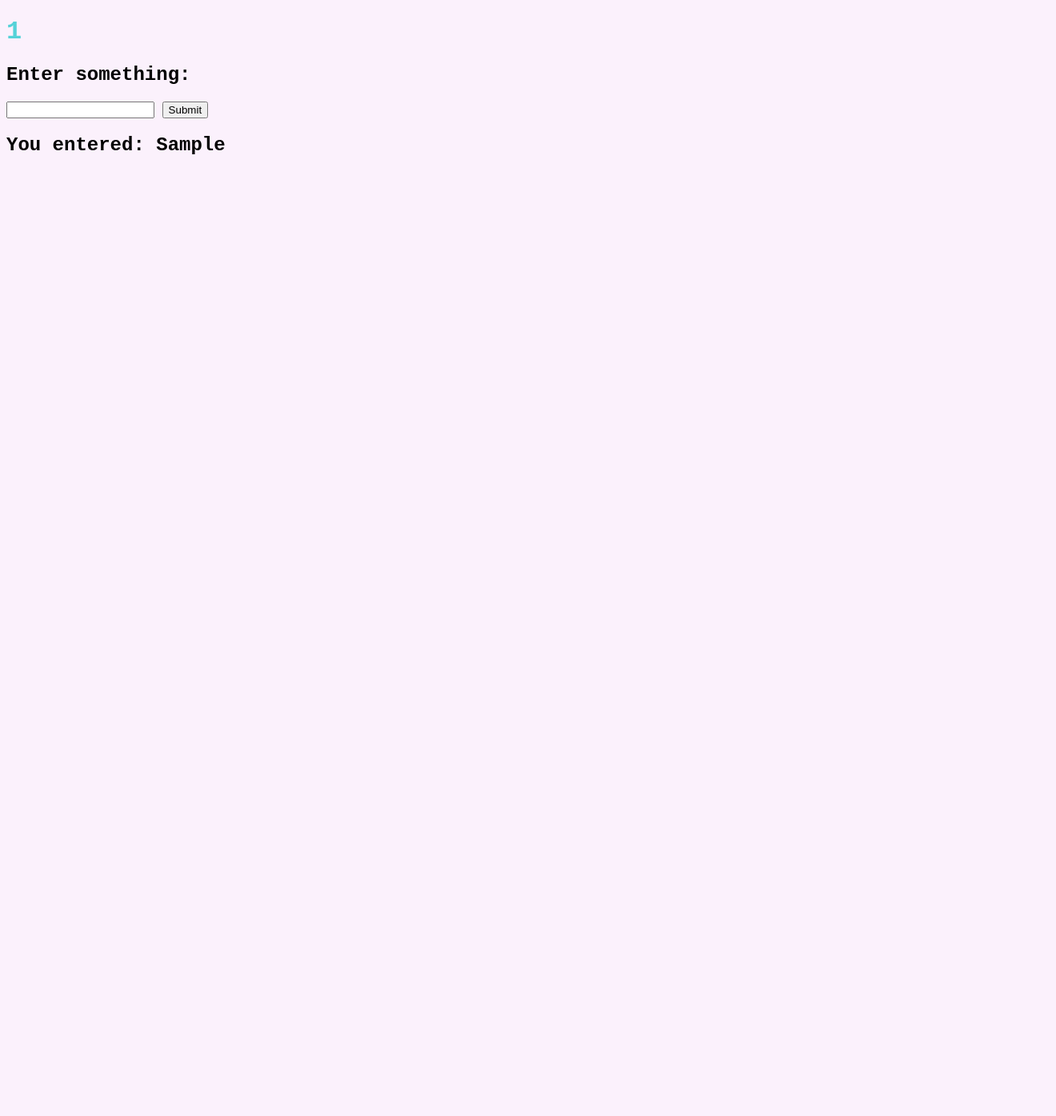
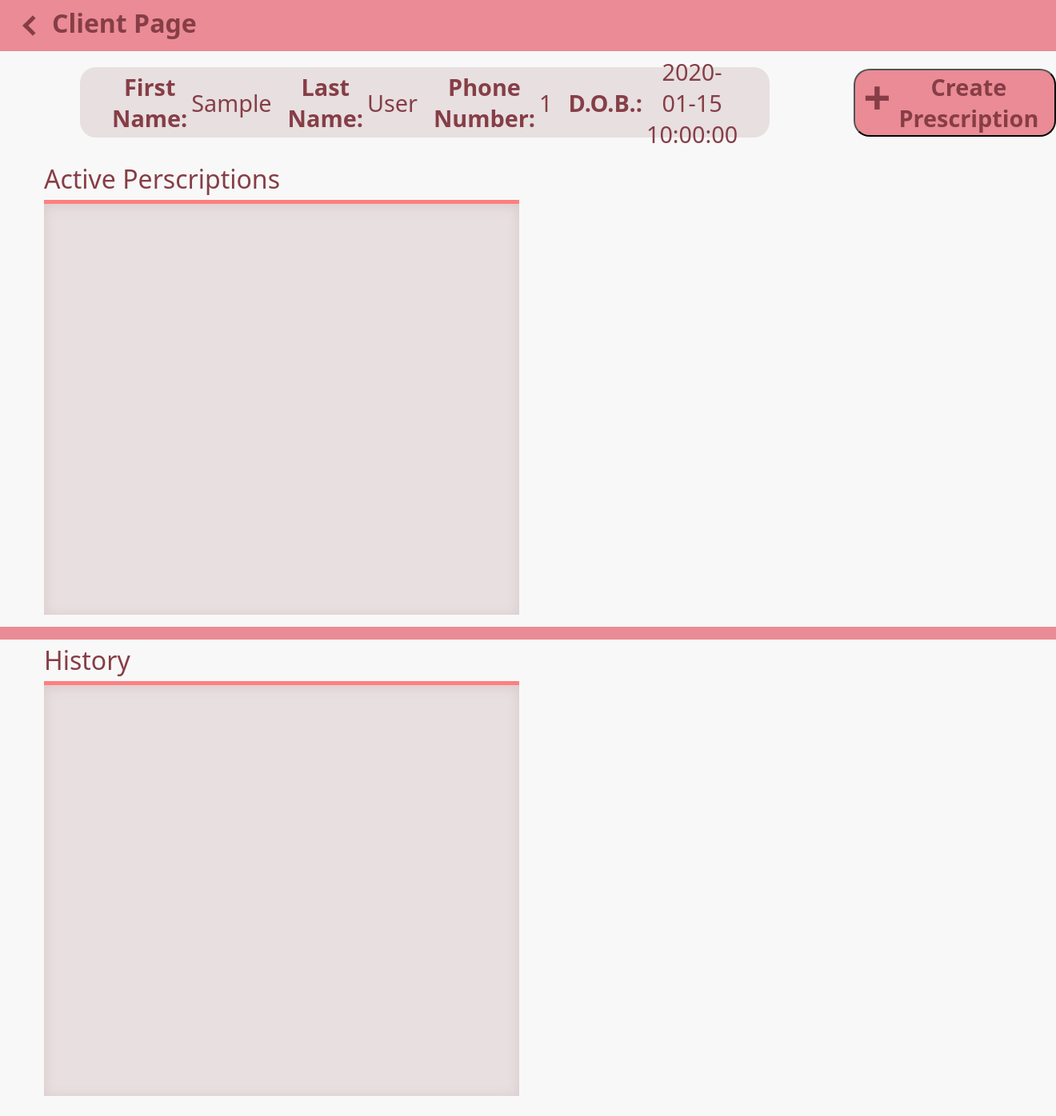
Before and after one commit to trevorwh113/Web_Dev_QA_Project, a Flask app: template app/templates/client_pres_page.html in a window 1320 px wide. Shown: the whole page at 80% size. Before the commit the page ends 193 px from the top, so only its background shows below. Run offline with Flask 2, Linux system fonts and the light colour scheme; the template is opened without the code that fills it: most values are stand-ins (such as "Sample title", 1, 10 or a date in 2020).

Commit message:
Integrating client page to search, renaming some files

```diff
--- a/app/app.py
+++ b/app/app.py
@@ -32,15 +32,28 @@ def prescription():
     # Renders the page.
     return render_template('prescription.html', data=data)
 
-# Client View Page--------------------------------------------
-@app.route('/prescription/client', methods=['GET', 'POST'])
-#will prolly have client pushed through from other page so client(client): and data will be easier
-def client():
+# Client Prescription Page---------------------------------------------
+@app.route('/prescription/<phone_number>', methods=['GET', 'POST'])
+def client_pres_page(phone_number):
     # Backend link to get the data.
-    client = utility.get_all_clients()[0]
+    client = utility.get_client_by_phone(phone_number)
     data = [client.active_prescripts, client.old_prescripts]
     # Render"s the page.
-    return render_template('client.html', data=data)
+    return render_template('client_pres_page.html', phone_number=phone_number,
+                                                    first_name=client.first_name,
+                                                    last_name=client.last_name,
+                                                    dob=client.dob,
+                                                    data=data)
+
+# # Client View Page--------------------------------------------
+# @app.route('/prescription/client', methods=['GET', 'POST'])
+# #will prolly have client pushed through from other page so client(client): and data will be easier
+# def client():
+#     # Backend link to get the data.
+#     client = utility.get_all_clients_v2()[0]
+#     data = [client.active_prescripts, client.old_prescripts]
+#     # Render"s the page.
+#     return render_template('client.html', data=data)
 
 # Prescription Creation View Page--------------------------------------------
 @app.route('/prescription/client/pre-creation', methods=['GET', 'POST'])
@@ -49,11 +62,6 @@ def pre_creation():
         user_input = request.form['user_input']
         return render_template('create_prescription.html', user_input=user_input)
     return render_template('create_prescription.html', user_input=None)
-
-# Client Prescription Page---------------------------------------------
-@app.route('/prescription/<phone_number>', methods=['GET', 'POST'])
-def client_pres_page(phone_number):
-    return render_template('client_pres_page.html', phone_number=phone_number)
 
 
 # Inventory View Page----------------------------------------------
--- a/app/templates/client_pres_page.html
+++ b/app/templates/client_pres_page.html
@@ -1,25 +1,60 @@
 <!DOCTYPE html>
 <html lang="en">
+
 <head>
+    <title>Client Page - MMS</title>
     <meta charset="UTF-8">
     <meta name="viewport" content="width=device-width, initial-scale=1.0">
-    <title>Input Form</title>
+    <!--CSS style sheet for client page-->
+    <link rel="stylesheet" type="text/css" href="{{ url_for('static', filename='client_pres_page.css') }}">
+    <!--Link JavaScript + Pass the Flask variables-->
+
+    <script>
+        data = {{ data | tojson }};
+    </script>
+    <script type="text/javascript" src="{{ url_for('static', filename='client_pres_page.js') }}"></script>
+
 </head>
 
-<!--TEMPORARY PAGE-->
 
-<body style="font-family:'Courier New', Courier, monospace;
-             background-color:rgb(251, 241, 252);">
-    <!--Add a temporary welcome message-->
-    <h1 style="color:rgb(85, 210, 216)">{{phone_number}}</h1>
+<body>
+    <!--Create Header-->
+    <header>
+         <!--Back Button-->
+            <i class="arrow left" onclick="window.location.href='/prescription';" ></i>
 
-    <h2>Enter something:</h2>
-    <form method="POST">
-        <input type="text" name="user_input" required>
-        <button type="submit">Submit</button>
-    </form>
-    {% if user_input %}
-        <h2>You entered: {{ user_input }}</h2>
-    {% endif %}
+        <h1 style="margin-bottom: 8px;">Client Page</h1>
+    </header>
+
+   <!--Main Body-->
+   <toplayer style="display: flex; align-items: center;">
+        <div class="container">
+            <h1 style="font-size: 1.8rem;"> First Name: </h1> <p> {{ first_name }}</p>
+            <h1 style="font-size: 1.8rem;"> Last Name: </h1> <p> {{ last_name }}</p>
+            <h1 style="font-size: 1.8rem;"> Phone Number: </h1> <p> {{ phone_number }}</p>
+            <h1 style="font-size: 1.8rem;"> D.O.B.: </h1> <p> {{ dob }}</p>
+        </div>
+
+        <!--Create Prescription Button-->
+        <button style="background-color: #EA8B96; color: #863E46; margin-left: 5px;"
+            onclick="window.location.href='/prescription/client/pre-creation';">
+            <span>&#43;</span> <h1 style="font-size: 1.8rem; margin: 10px;">Create Prescription</h1>
+        </button>
+    </toplayer>
+
+    <midlayer>
+        <div class="section">
+            <p style="font-size: 2rem;">Active Perscriptions</p>
+            <div class="scrollBox" id="item-list"></div>
+        </div>
+        <div class="section">
+            <p style="font-size: 2rem;">History</p>
+            <div class="scrollBox" id="old-list"></div>
+        </div>
+    </midlayer>
+    <footer>
+
+    </footer>
+
 </body>
 </html>
```
Also changed, not shown: app/utility.py (+113 -105 lines), app/static/client_pres_page.css (renamed from app/static/client_page.css), app/static/client_pres_page.js (renamed from app/static/prescription.js).
